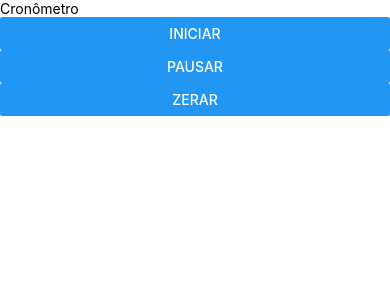
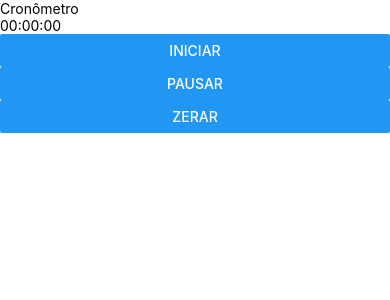
Before and after one commit to carlosxfelipe/stopwatch, a React Native app: screen / in a window 390 px wide. Shown: the top 300 px of the page. Built offline with nearby package versions, Linux system fonts and the light colour scheme.

Commit message:
second commit

```diff
--- a/src/components/Counter/index.tsx
+++ b/src/components/Counter/index.tsx
@@ -13,12 +13,23 @@ const Counter: React.FC = () => {
     return data.toLocaleTimeString('pt-BR', {timeZone: 'GMT'});
   }
 
+  useEffect(() => {
+    const counterInterval = setInterval(() => {
+      setSeconds(seconds + 1);
+      setCounter(getTimeFromSeconds());
+    });
+
+    return () => {
+      clearInterval(counterInterval);
+    };
+  }, []);
+
   function startTimer() {
-    timer = setInterval(function () {
-      setSeconds(seconds + 1);
-      //setCounter(getTimeFromSeconds());
-      console.log(getTimeFromSeconds());
-    }, 1000);
+    //timer = setInterval(function () {
+    //setSeconds(seconds + 1);
+    //setCounter(getTimeFromSeconds());
+    //console.log(getTimeFromSeconds());
+    //}, 1000);
   }
 
   const iniciarCronometro = () => {
```
